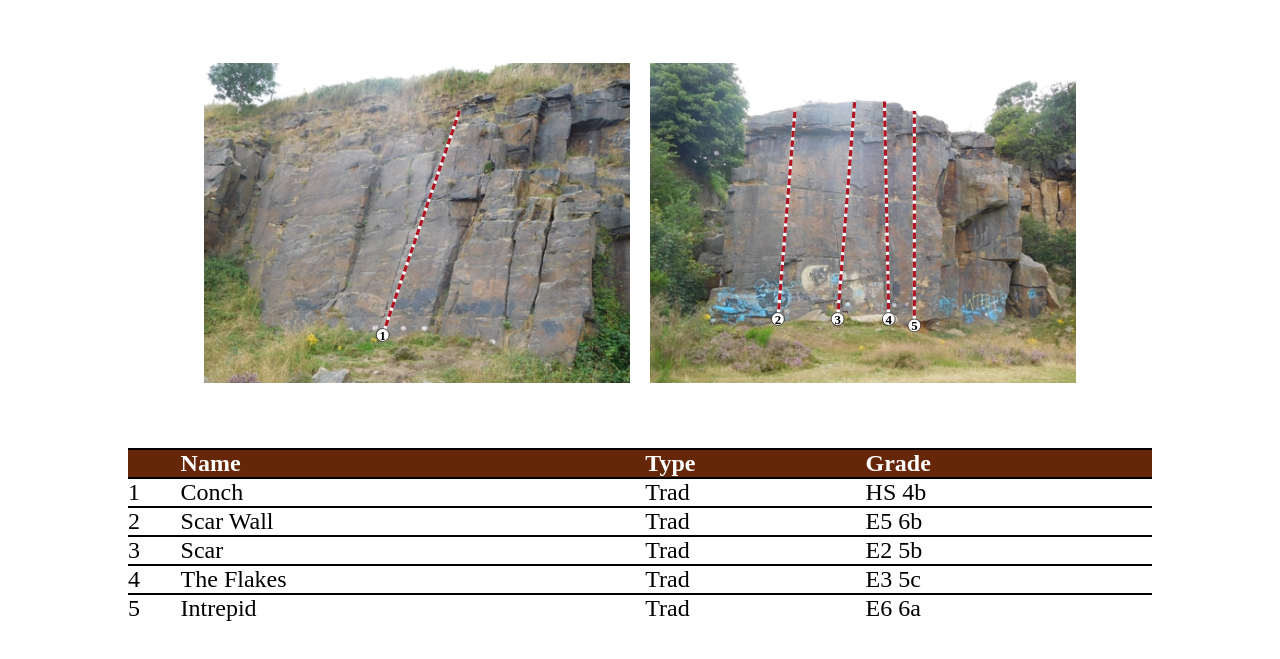
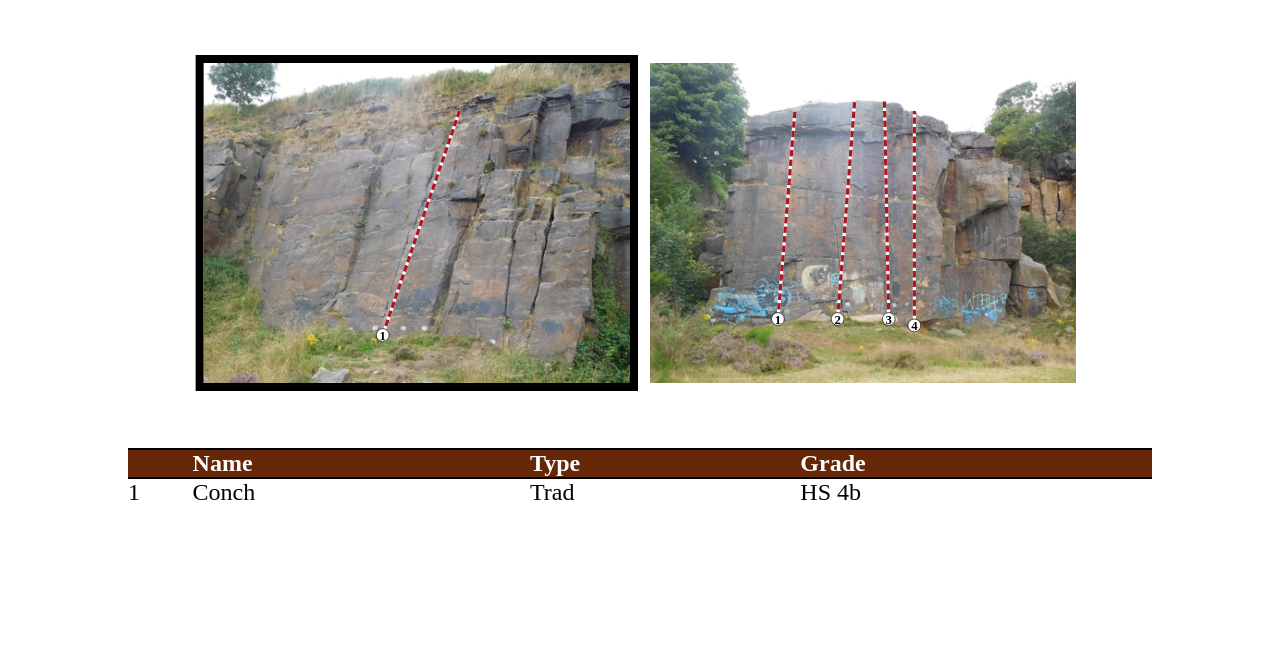
Before and after one commit to 1poundSOCKS/thegnarlytyke, a plain HTML site: page public/index.html in a window 1280 px wide. Shown: the part 119-778 px from the top of the page. Drawn offline with Linux system fonts and the light colour scheme.

Commit message:
Routes shown for only the selected topo

```diff
--- a/public/index.html
+++ b/public/index.html
@@ -4,6 +4,56 @@
     <link rel="stylesheet" href="stylesheets/default.css">
 </head>
 <body>
+  <script>
+    const routes =
+    [
+    { "name": "Conch", "type": "Trad", "grade": "HS 4b" },
+    { "name": "Scar Wall", "type": "Trad", "grade": "E5 6b" },
+    { "name": "Scar", "type": "Trad", "grade": "E2 5b" },
+    { "name": "The Flakes", "type": "Trad", "grade": "E3 5c" },
+    { "name": "Intrepid", "type": "Trad", "grade": "E6 6a" }
+    ];
+    const topos =
+    [
+    {
+      "id": 0,
+      "imageFile": "./images/conch-area-resize.jpg",
+      "routes": [
+      { "globalIndex": 0, "label": 1, "points": { "start": { "x": 0.42, "y": 0.85 }, "end": { "x": 0.6, "y": 0.15 } } }
+      ]
+    },
+    {
+      "id": 1,
+      "imageFile": "./images/scar-wall-resize.jpg",
+      "routes": [
+      { "globalIndex": 1, "label": 1, "points": { "start": { "x": 0.30, "y": 0.80 }, "end": { "x": 0.34, "y": 0.15 } } },
+      { "globalIndex": 2, "label": 2, "points": { "start": { "x": 0.44, "y": 0.80 }, "end": { "x": 0.48, "y": 0.12 } } },
+      { "globalIndex": 3, "label": 3, "points": { "start": { "x": 0.56, "y": 0.80 }, "end": { "x": 0.55, "y": 0.12 } } },
+      { "globalIndex": 4, "label": 4, "points": { "start": { "x": 0.62, "y": 0.82 }, "end": { "x": 0.62, "y": 0.15 } } }
+      ]
+    }
+    ];
+    let selectedTopo = null;
+    let GetRoutesForSelectedTopo = () => {
+      return selectedTopo ? GetRoutesForTopo(selectedTopo) : [];
+    }
+    let GetRoutesForTopo = topo => {
+      return topo.routes.map(route => {
+        const routeInfo = routes[route.globalIndex];
+        return {
+          name: routeInfo.name,
+          type: routeInfo.type,
+          grade: routeInfo.grade,
+          label: route.label,
+          points: route.points
+        };
+      });
+    }
+    let GetTopoById = (topos, id) => {
+      const matchedTopos = topos.filter( topo => topo.id == id );
+      return ( matchedTopos.length > 0 ) ? matchedTopos[0] : null;
+    }
+  </script>
   <h1 class="main-header">the gnarly tyke</h1>
   <div>
     <h2 class="area-name">Baildon Bank</h2>
@@ -23,16 +73,10 @@
       </thead>
       <tbody id="route-table-body">
         <script>
-          let routes =
-          [
-            { "name": "Conch", "type": "Trad", "grade": "HS 4b" },
-            { "name": "Scar Wall", "type": "Trad", "grade": "E5 6b" },
-            { "name": "Scar", "type": "Trad", "grade": "E2 5b" },
-            { "name": "The Flakes", "type": "Trad", "grade": "E3 5c" },
-            { "name": "Intrepid", "type": "Trad", "grade": "E6 6a" }
-          ];
-          routes.forEach((route, index) => {
-            let rowHTML =
+          let GetRouteTableHTML = () => {
+            let rowHTML = '';
+            GetRoutesForSelectedTopo().forEach((route, index) => {
+              rowHTML +=
               `<tr>
                 <td>${index+1}</td>
                 <td>${route.name}</td>
@@ -40,46 +84,39 @@
                 <td>${route.grade}</td>
               </tr>
               `;
-            document.write(rowHTML);
             });
+            return rowHTML;
+            let UpdateRouteTable = () => {
+            GetRoutesForSelectedTopo().forEach((route, index) => {
+              document.write(GetRouteTableHTML());
+            });
+          }
+          }
         </script>
       </tbody>
     </table>
   </div>
   <script>
     let lastRenderedTopos = null;
-    const topoData = [
-      {
-        "imageFile": "./images/conch-area-resize.jpg",
-        "routes": [
-          { "label": 1, "points": { "start": { "x": 0.42, "y": 0.85 }, "end": { "x": 0.6, "y": 0.15 } } }
-        ]
-      },
-      {
-        "imageFile": "./images/scar-wall-resize.jpg",
-        "routes": [
-          { "label": 2, "points": { "start": { "x": 0.30, "y": 0.80 }, "end": { "x": 0.34, "y": 0.15 } } },
-          { "label": 3, "points": { "start": { "x": 0.44, "y": 0.80 }, "end": { "x": 0.48, "y": 0.12 } } },
-          { "label": 4, "points": { "start": { "x": 0.56, "y": 0.80 }, "end": { "x": 0.55, "y": 0.12 } } },
-          { "label": 5, "points": { "start": { "x": 0.62, "y": 0.82 }, "end": { "x": 0.62, "y": 0.15 } } }
-        ]
-      }
-    ];
-    let lastRenderData = null;
     window.onload = function() {
-      let loaders = topoData.map(topo => LoadImage(topo.imageFile));
+      let loaders = topos.map(topo => LoadImage(topo.imageFile));
       Promise.all(loaders).then(images => {
-        workingTopoData = topoData.map( (topo, index) => {
-          return { image: images[index], routes: topo.routes };
+        workingTopoData = topos.map( (topo, index) => {
+          return { id: topo.id, image: images[index], routes: topo.routes };
         });
-        RemoveMouseSupport();
-        DrawCanvas(workingTopoData);
-        AddMouseSupport();
+        DrawPage();
       });
     }
     window.onresize = () => {
+      DrawPage();
+    }
+    let DrawPage = () => {
       RemoveMouseSupport();
-      DrawCanvas(workingTopoData);
+      let canvas = document.getElementById("topo-canvas");
+      lastRenderedTopos = DrawCanvas(workingTopoData);
+      selectedTopo = selectedTopo ? GetTopoById(lastRenderedTopos, selectedTopo.id) : lastRenderedTopos[0];
+      DrawImageBox(canvas, selectedTopo, 8, '#000000');
+      document.getElementById('route-table-body').innerHTML = GetRouteTableHTML();
       AddMouseSupport();
     }
     let DrawCanvas = (topoData) => {
@@ -88,18 +125,25 @@
       canvas.height = document.documentElement.clientHeight * 0.5;
       const images = GetRenderData(canvas, topoData, 0.8, 20);
       RenderImages(canvas, images);
-      lastRenderedTopos = images;
+      return images;
     }
     let AddMouseSupport = () => {
       let canvas = document.getElementById("topo-canvas");
       canvas.onmousemove = event => {
+        let currentSelectedTopo = null;
         lastRenderedTopos.forEach( topo => {
-          if ( ! lastRenderedTopos ) return;
           var rect = canvas.getBoundingClientRect();
           const mouseX = event.clientX - rect.left;
           const mouseY = event.clientY - rect.top;
           if ( mouseX >= topo.x && mouseX < (topo.x + topo.width) && mouseY >= topo.y && mouseY < (topo.y + topo.height) ) {
-            DrawImageBox(canvas, topo, 8, '#000000');
+            currentSelectedTopo = topo;
+          }
+        });
+        selectedTopo = currentSelectedTopo ? currentSelectedTopo : selectedTopo;
+        lastRenderedTopos.forEach( topo => {
+          if( topo == selectedTopo ) {
+            DrawImageBox(canvas, selectedTopo, 8, '#000000');
+            document.getElementById('route-table-body').innerHTML = GetRouteTableHTML();
           }
           else {
             DrawImageBox(canvas, topo, 10, '#FFFFFF');
@@ -147,10 +191,11 @@
       return images.map(image => canvas.height / image.height * imageHeightScale);
     }
     let AddImageSizes = (topos, canvas, heightScale) => {
-      return topos.map( (topo, index) => {
+      return topos.map( topo => {
         const imageHeight = canvas.height * heightScale;
         const widthScale = imageHeight / topo.image.height;
         return {
+          id: topo.id,
           image: topo.image,
           width: topo.image.width * widthScale,
           height: imageHeight,
@@ -160,31 +205,33 @@
     }
     let AddImagePositions = (topos, canvas) => {
       let position = 0;
-      return topos.map( imageSize => {
+      return topos.map( topo => {
         const thisPosition = position;
-        position += imageSize.width;
+        position += topo.width;
         return {
-          image: imageSize.image,
-          width: imageSize.width,
-          height: imageSize.height,
-          routes: imageSize.routes,
+          id: topo.id,
+          image: topo.image,
+          width: topo.width,
+          height: topo.height,
+          routes: topo.routes,
           x: thisPosition,
-          y: (canvas.height - imageSize.height) / 2
+          y: (canvas.height - topo.height) / 2
         };
       });
     }
     let AddSpaceBetweenImages = (topos, space) => {
       let shift = 0;
-      return topos.map( image => {
+      return topos.map( topo => {
         const thisShift = shift;
         shift += space;
         return {
-          image: image.image,
-          width: image.width,
-          height: image.height,
-          routes: image.routes,
-          x: image.x + thisShift,
-          y: image.y
+          id: topo.id,
+          image: topo.image,
+          width: topo.width,
+          height: topo.height,
+          routes: topo.routes,
+          x: topo.x + thisShift,
+          y: topo.y
         };
       });
     }
@@ -192,14 +239,15 @@
       const lastImage = topos[topos.length - 1];
       let totalImageBoundX = lastImage.x + lastImage.width;
       let centreShiftX = ( canvas.width - totalImageBoundX ) / 2;
-      return topos.map( image => {
+      return topos.map( topo => {
         return {
-          image: image.image,
-          width: image.width,
-          height: image.height,
-          routes: image.routes,
-          x: image.x + centreShiftX,
-          y: image.y
+          id: topo.id,
+          image: topo.image,
+          width: topo.width,
+          height: topo.height,
+          routes: topo.routes,
+          x: topo.x + centreShiftX,
+          y: topo.y
         };
       });
     }
```
Lines whose indentation alone changed are shown as unchanged.
